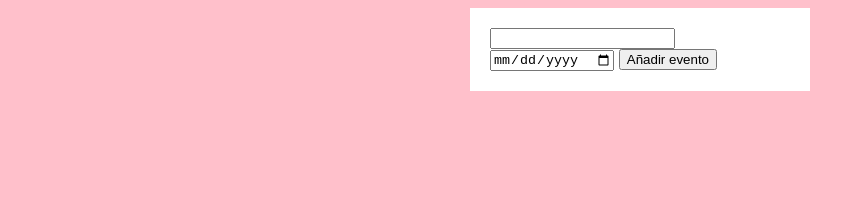
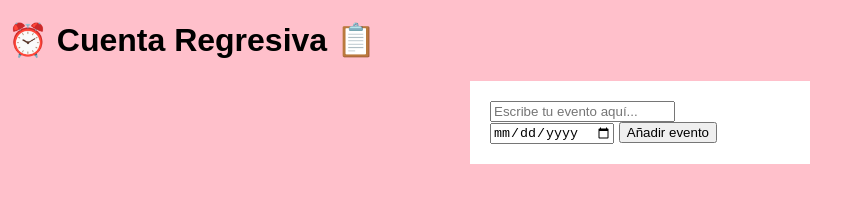
Before and after one commit to BautistaBaigorri/Cuenta-Regresiva-Eventos, a plain HTML site: page index.html in a window 1280 px wide. Shown: the whole page, without its empty margins (0-860 px from the left). Drawn offline with Linux system fonts and the light colour scheme.

Commit message:
fix HTML

```diff
--- a/index.html
+++ b/index.html
@@ -9,9 +9,12 @@
   </head>
   <body>
     <div id="app">
+      <div class="tittle">
+      <h1>⏰ Cuenta Regresiva 📋</h1>
+      </div>
       <div class="form">
         <form action="">
-          <input type="text" id="eventName" />
+          <input type="text" id="eventName" placeholder="Escribe tu evento aquí..." />
           <input type="date" id="eventDate" />
           <input type="submit" id="bAdd" value="Añadir evento" />
         </form>
```
